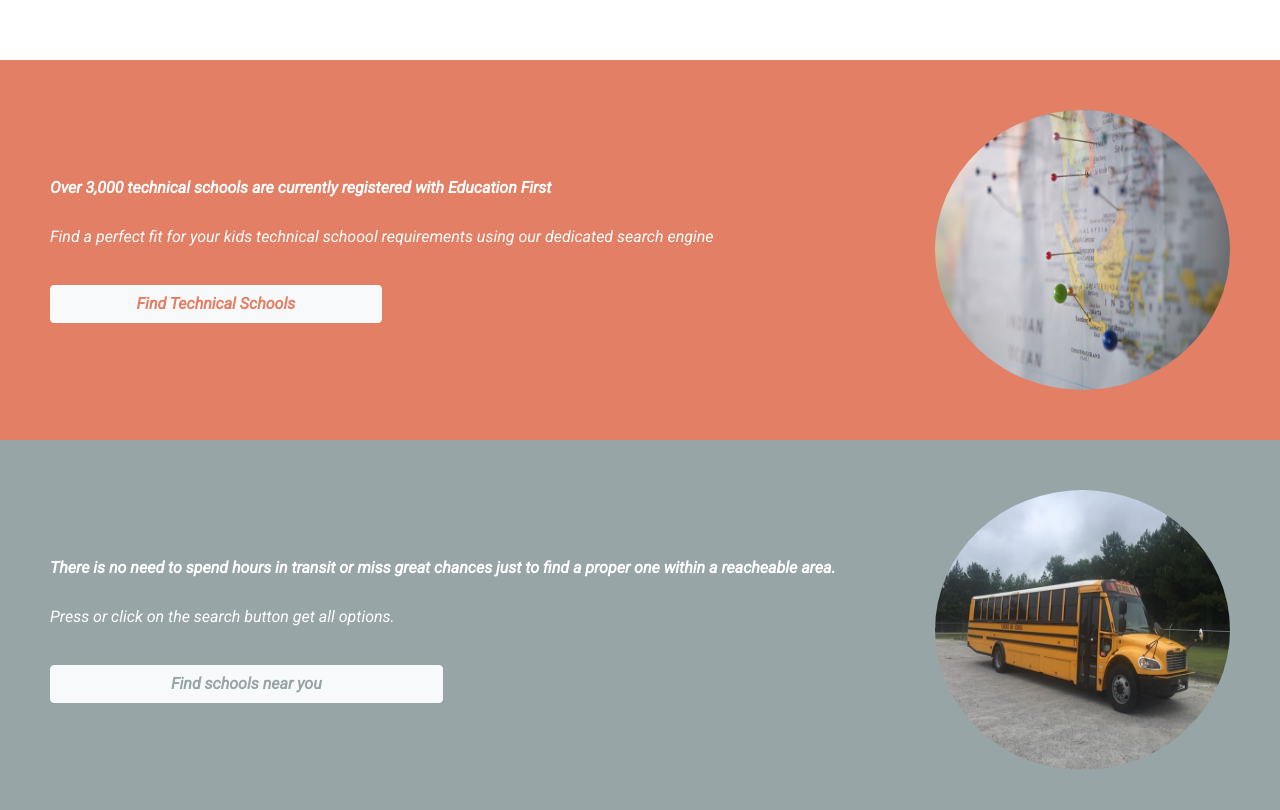
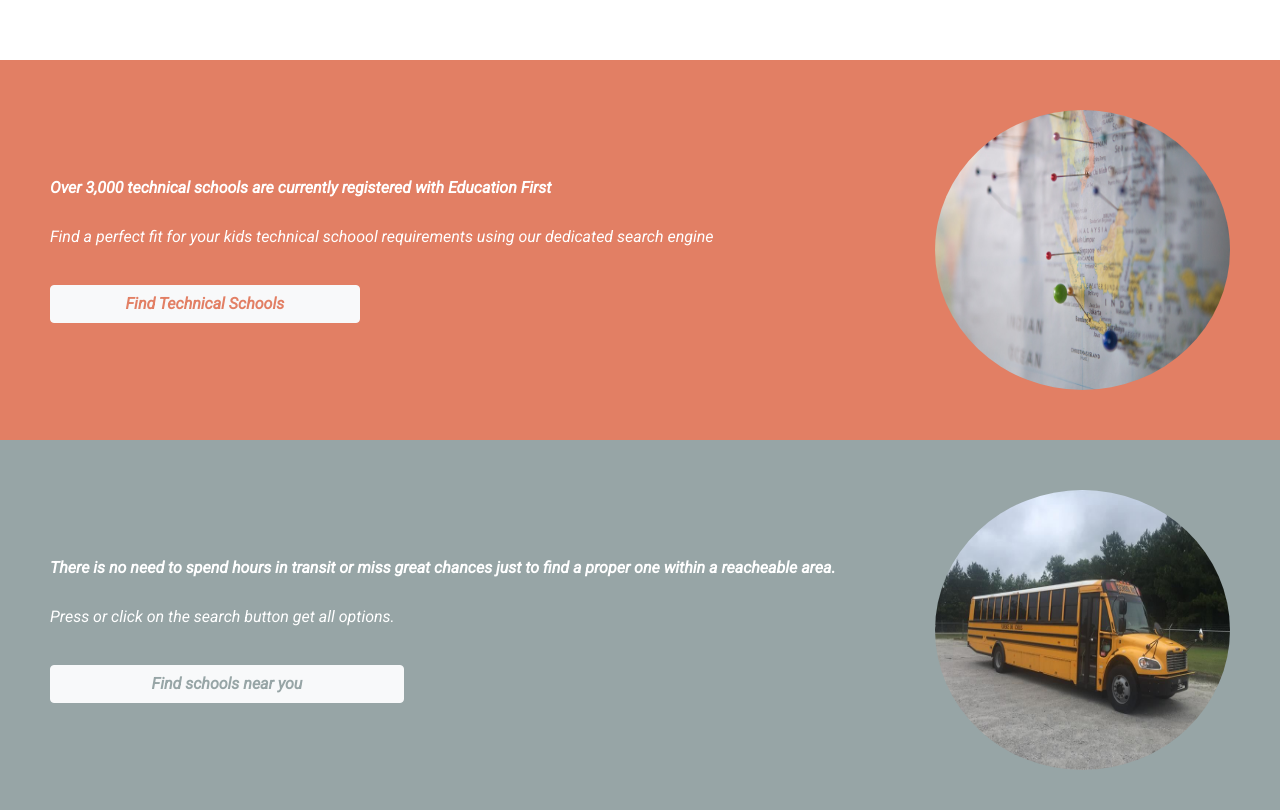
Before and after one commit to sergiocortessat/Capstone-Director-schools, a website: page index.html in a window 1280 px wide. Shown: the part 1548-2358 px from the top of the page. Drawn offline with nearby package versions, Linux system fonts and the light colour scheme; a web font is replaced by a local one.

```diff
--- a/styles/highlights.css
+++ b/styles/highlights.css
@@ -15,6 +15,7 @@
   display: flex;
   flex-direction: column;
   align-items: center;
+  width: 100%;
 }
 
 .highlight-red-font {
@@ -29,7 +30,7 @@
   display: flex;
   justify-content: center;
   margin: 20px;
-  width: 70%;
+  width: 90%;
 }
 
 .highlight-red-image {
@@ -37,7 +38,7 @@
 }
 
 .image-circle {
-  height: 128px;
+  width: 40%;
 }
 
 .highlight-grey {
@@ -52,6 +53,7 @@
   display: flex;
   flex-direction: column;
   align-items: center;
+  width: 100%;
 }
 
 .button-font-grey {
@@ -59,7 +61,7 @@
   display: flex;
   justify-content: center;
   margin: 20px;
-  width: 70%;
+  width: 90%;
 }
 
 .highlight-blue {
@@ -70,13 +72,17 @@
   padding: 50px;
 }
 
+.highlight-blue > div {
+  width: 70%;
+}
+
 @media only screen and (min-width: 768px) {
   .button-font-red {
-    width: 50%;
+    width: 35%;
   }
 
   .button-font-grey {
-    width: 50%;
+    width: 45%;
   }
 }
 
@@ -85,6 +91,7 @@
 
   .image-circle {
     height: 280px;
+    width: 50%;
   }
 
   .highlight-red {
@@ -139,10 +146,14 @@
   }
 
   .button-font-red {
-    width: 50%;
+    width: 35%;
   }
 
   .button-font-grey {
-    width: 50%;
+    width: 40%;
+  }
+
+  .highlight-red-font {
+    text-align: left;
   }
 }
```
